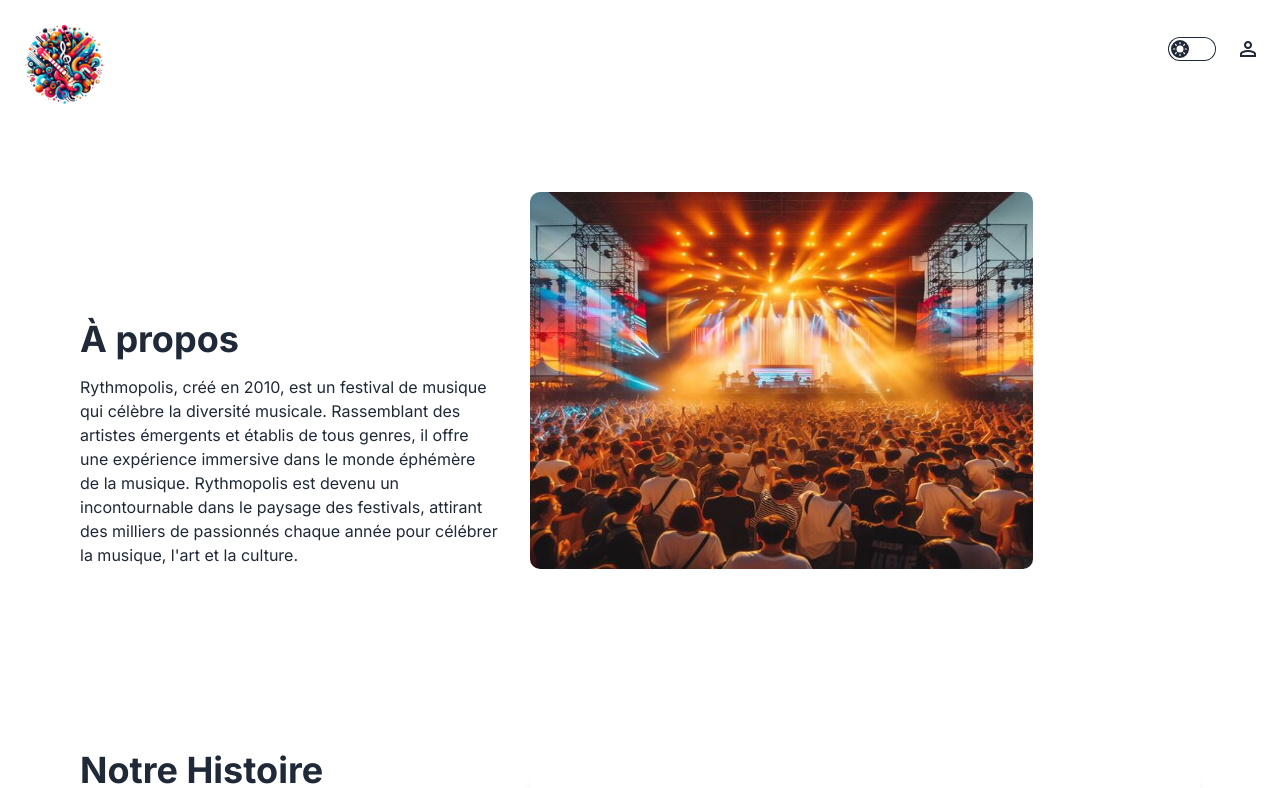
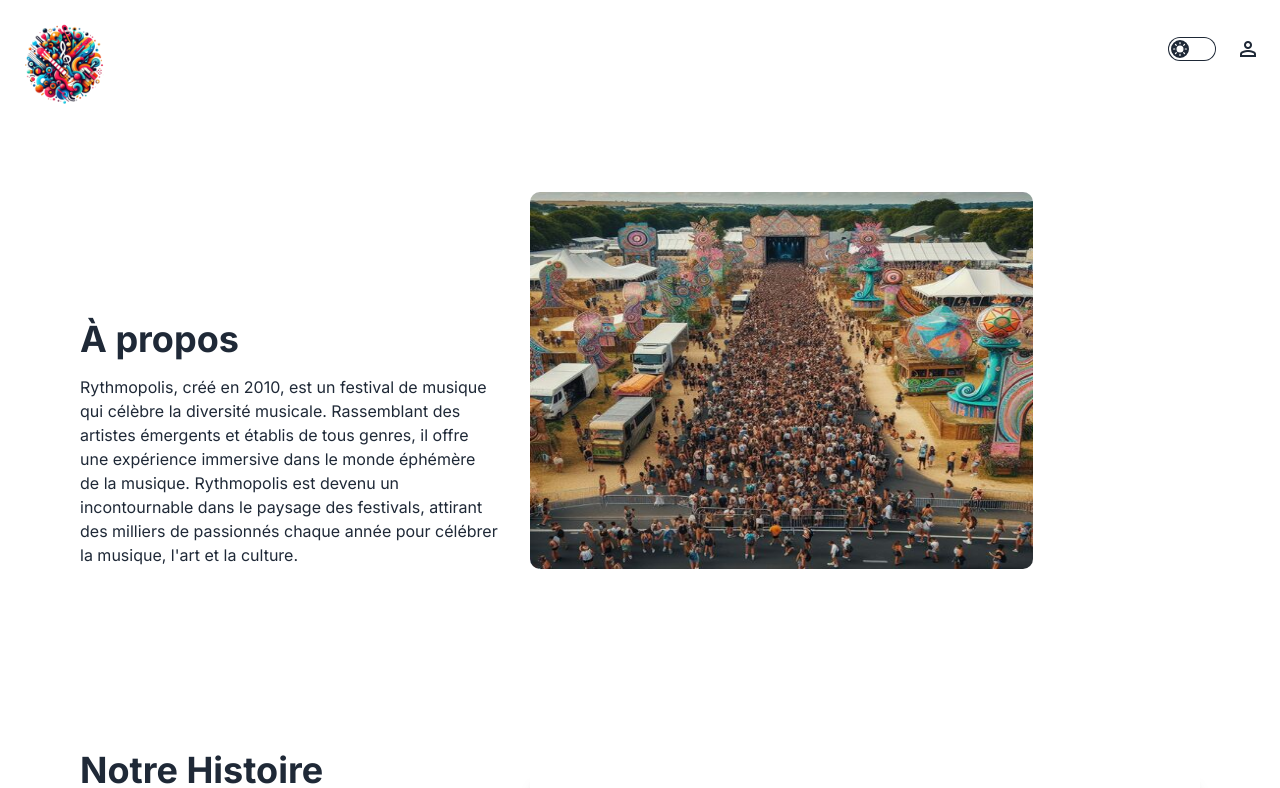
Before and after one commit to PotlaETU/Site-Rythmopolis, an Angular app: page /about in a window 1280 px wide. Shown: the top 788 px of the page. Built offline with nearby package versions, Linux system fonts and the light colour scheme; a web font is replaced by a local one.

Commit message:
La page à propos #25

```diff
--- a/src/app/components/a-propos/a-propos.component.html
+++ b/src/app/components/a-propos/a-propos.component.html
@@ -6,7 +6,7 @@
       <p class="font-normal text-base leading-6">Rythmopolis, créé en 2010, est un festival de musique qui célèbre la diversité musicale. Rassemblant des artistes émergents et établis de tous genres, il offre une expérience immersive dans le monde éphémère de la musique. Rythmopolis est devenu un incontournable dans le paysage des festivals, attirant des milliers de passionnés chaque année pour célébrer la musique, l'art et la culture.</p>
     </div>
     <div class="w-full lg:w-8/12">
-      <img style="width: 75%; height: 75%; border-radius: 10px;" src="assets/festival.jpg" alt="festival" />
+      <img style="width: 75%; height: 75%; border-radius: 10px;" src="assets/accueil_fest%20.jpg" alt="festival" />
     </div>
   </div>
 
```
